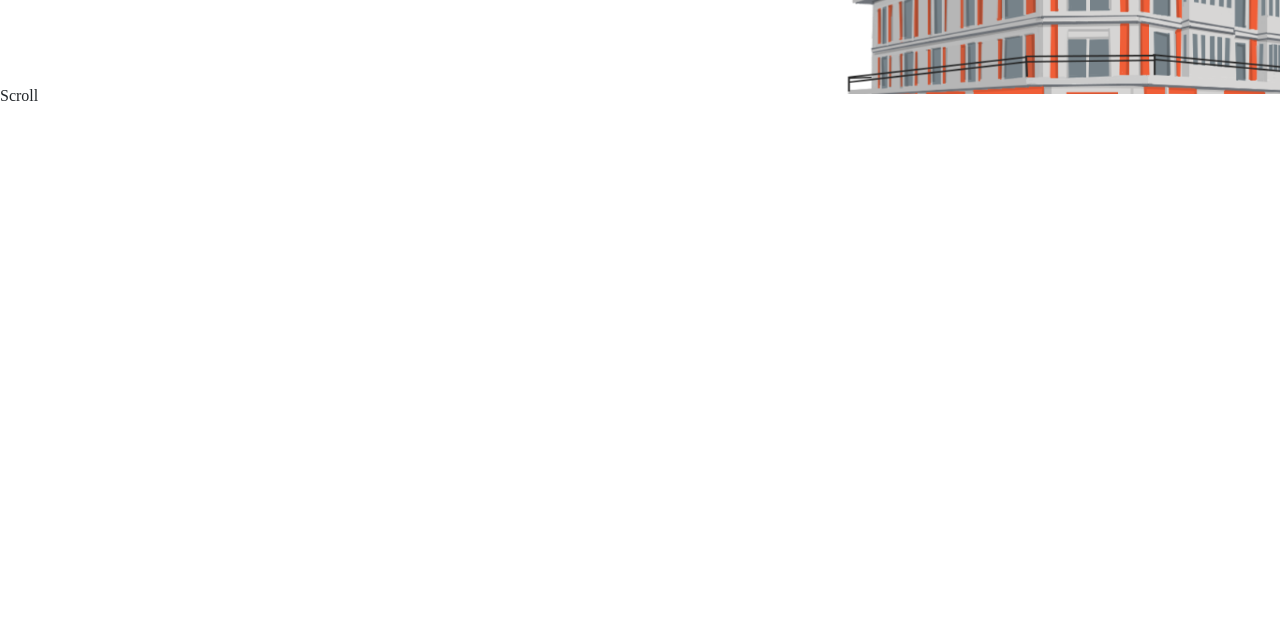
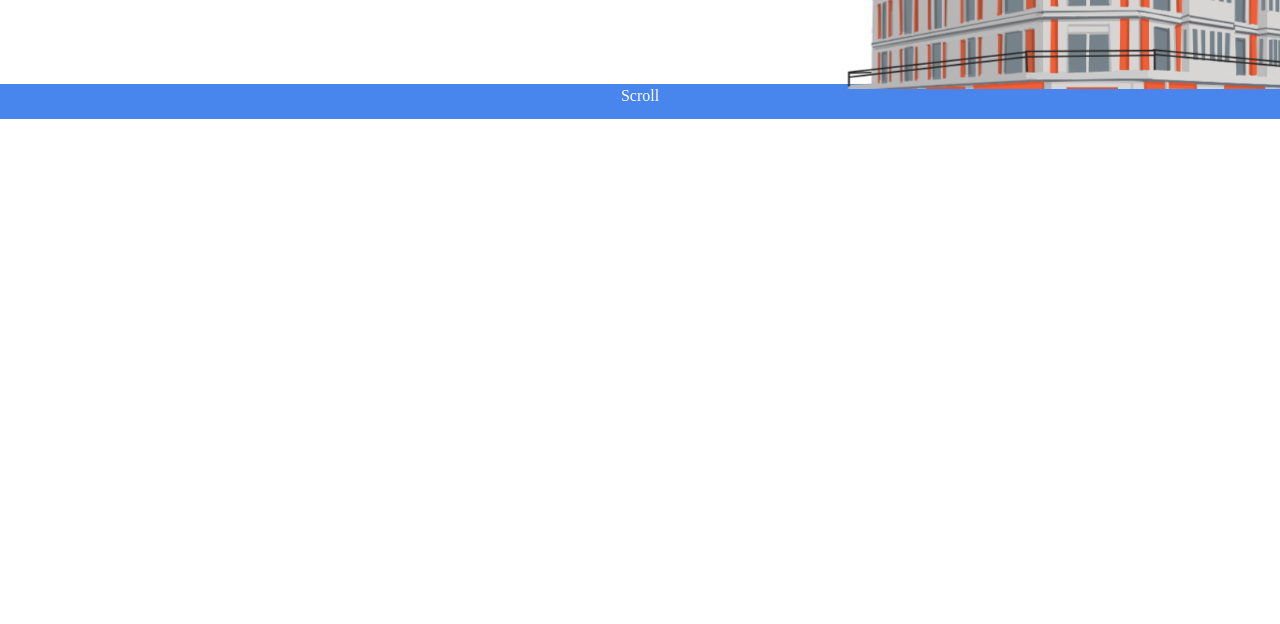
Before and after one commit to chilouhfaouzi/figma-investir, a plain HTML site: page index.html in a window 1280 px wide. Shown: the part 700-1324 px from the top of the page. Before the commit the page ends 824 px from the top, so only its background shows below. Drawn offline with Linux system fonts and the light colour scheme.

Commit message:
Update main.css

```diff
--- a/css/main.css
+++ b/css/main.css
@@ -39,11 +39,12 @@ li {
 body {
   font-family: "Montserrat", sans-serif;
   height: 100%;
-  position: relative;
+  height: 2000px;
 }
 main {
   padding: 15px 0 0;
   overflow: hidden;
+  position: relative;
 }
 
 p {
@@ -235,11 +236,9 @@ p {
   text-transform: capitalize;
 }
 
-.footer {
+.my_scroll {
   background-color: #4885ed;
   text-align: center;
   color: #fff;
-  position: absolute;
-  bottom: 0;
-  width: 100%;
+  height: 35px;
 }
```
